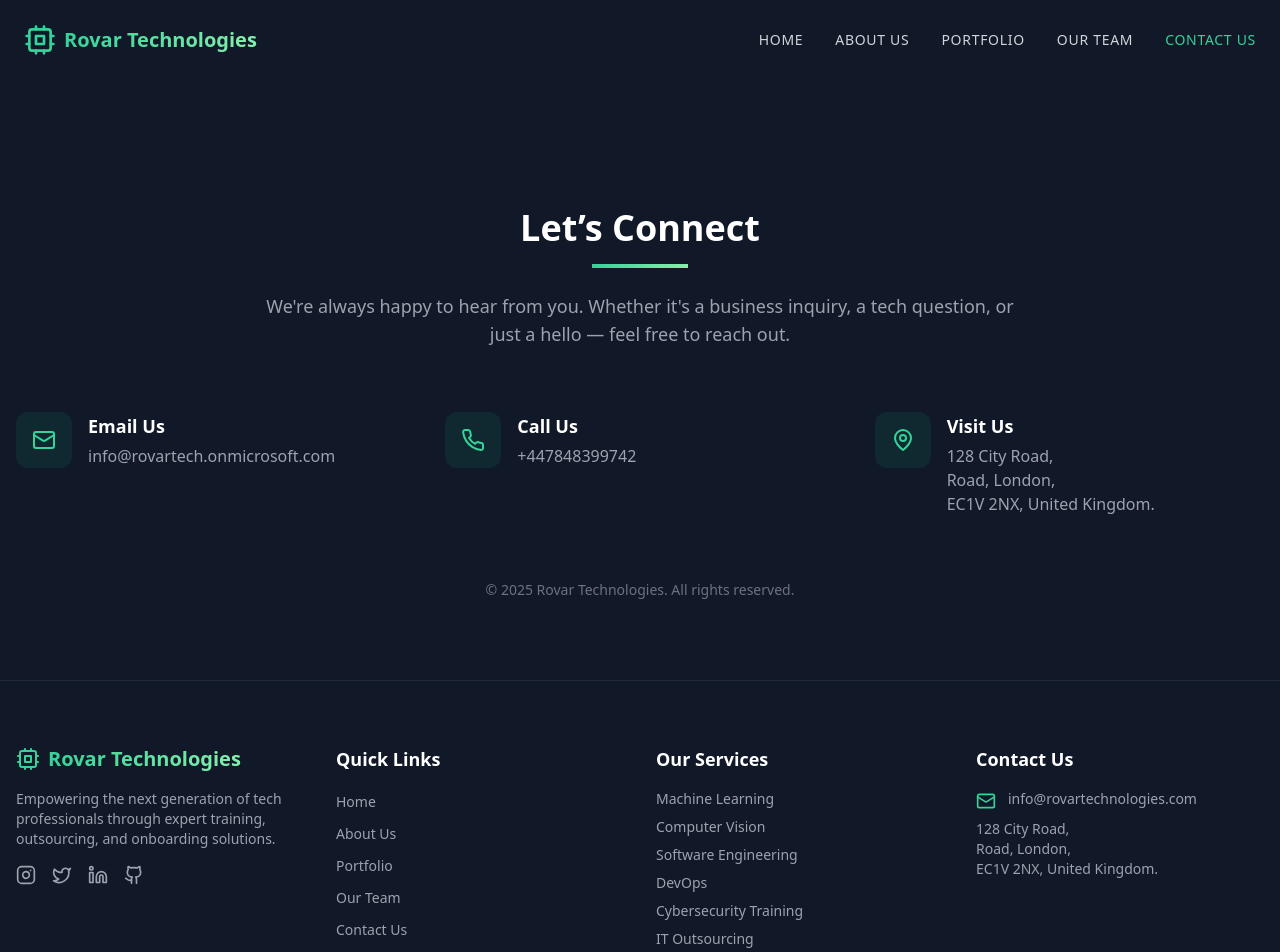
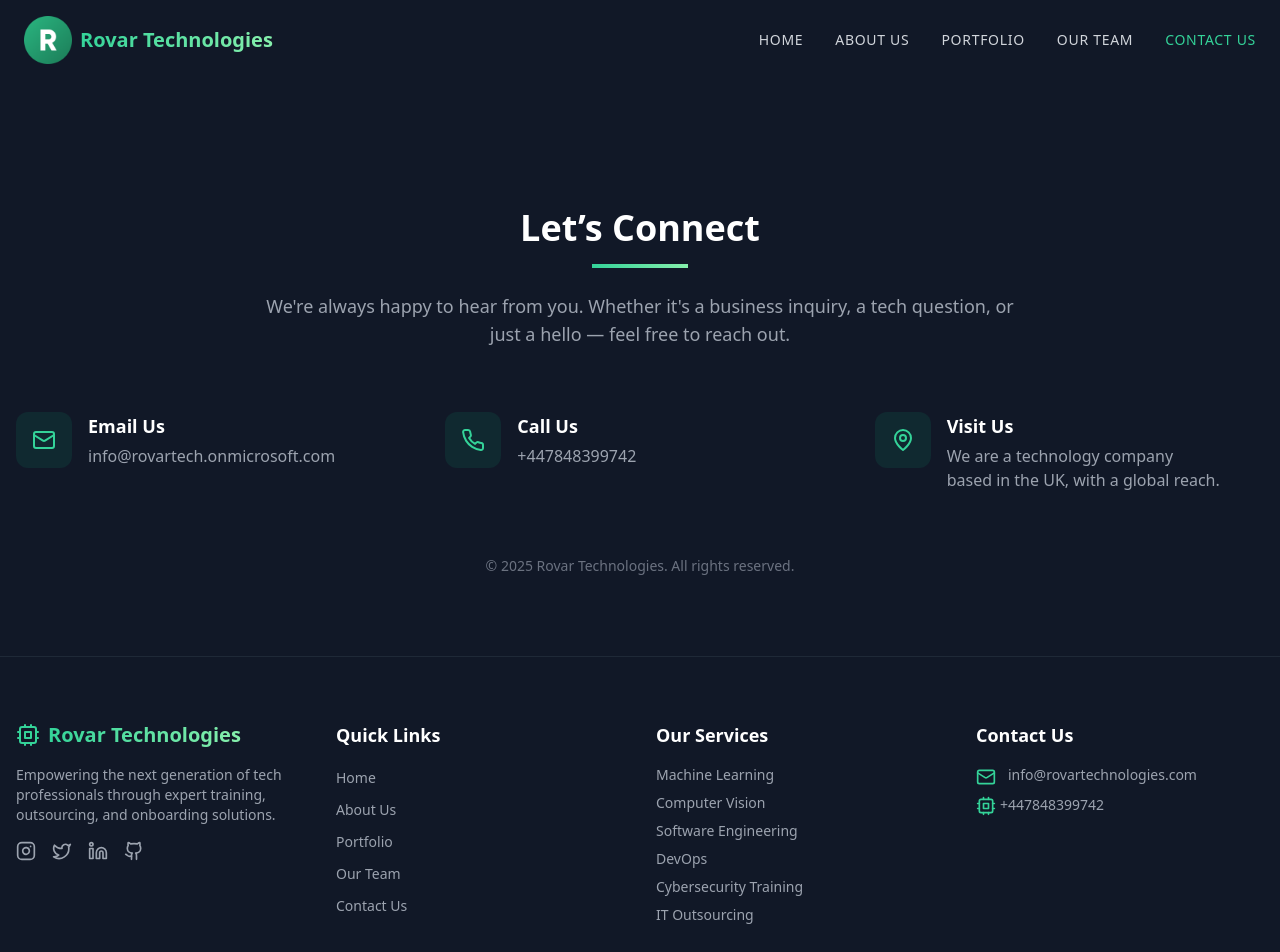
Before and after one commit to victhefutr/rovar-technologies, a React (Vite) app: page /contact in a window 1280 px wide. Shown: the top 952 px of the page. Built offline with nearby package versions, Linux system fonts and the light colour scheme.

Commit message:
update the contact

```diff
--- a/index.html
+++ b/index.html
@@ -3,6 +3,7 @@
   <head>
     <meta charset="UTF-8" />
     <link rel="icon" type="image/png" href="/logo.png" />
+     <link rel="icon" type="image/png" href="/r.png" style="height: 5px; width: 5px"/>
     <meta name="viewport" content="width=device-width, initial-scale=1.0" />
     <title>Rovar Technologies</title>
     <meta name="description" content="Rovar Technologies provides world-class IT training, outsourcing, and onboarding solutions. We connect companies with expert tech talent and train the next generation of innovators.">
--- a/src/components/ContactForm.tsx
+++ b/src/components/ContactForm.tsx
@@ -46,9 +46,8 @@ const ContactSection: React.FC = () => {
             <div>
               <h4 className="text-white text-lg font-semibold mb-1">Visit Us</h4>
               <p className="text-gray-400">
-              128 City Road,<br />
-              Road, London,<br />
-              EC1V 2NX, United Kingdom.
+                We are a technology company <br />
+                based in the UK, with a global reach.
               </p>
             </div>
           </div>
--- a/src/components/Footer.tsx
+++ b/src/components/Footer.tsx
@@ -127,9 +127,8 @@ const Footer: React.FC = () => {
                 <span className="text-gray-400 text-sm">info@rovartechnologies.com</span>
               </li>
               <li className="text-gray-400 text-sm mt-2">
-              128 City Road,<br />
-              Road, London,<br />
-              EC1V 2NX, United Kingdom.
+                <Cpu className="h-5 w-5 text-emerald-400 inline-block mr-1" />
+                 +447848399742
               </li>
             </ul>
           </div>
--- a/src/components/Navbar.tsx
+++ b/src/components/Navbar.tsx
@@ -1,6 +1,7 @@
 import React, { useState, useEffect } from 'react';
 import { Link, useLocation } from 'react-router-dom';
-import { Menu, X, Cpu } from 'lucide-react';
+import { Menu, X } from 'lucide-react';
+import Logo from '../assets/r.png'
 
 const Navbar: React.FC = () => {
   const [isOpen, setIsOpen] = useState(false);
@@ -43,7 +44,7 @@ const Navbar: React.FC = () => {
           {/* Logo */}
           <Link to="/" className="flex items-center">
             <div className="flex items-center">
-              <Cpu className="h-8 w-8 text-emerald-400 mr-2" />
+              <img src={Logo} alt="Logo" className="h-12 w-12 mr-2" />
               <span className="text-xl font-bold bg-clip-text text-transparent bg-gradient-to-r from-emerald-400 to-green-300">
                 Rovar Technologies
               </span>
```
Also changed, not shown: src/assets/r.png (added), src/public/r.png (added).
